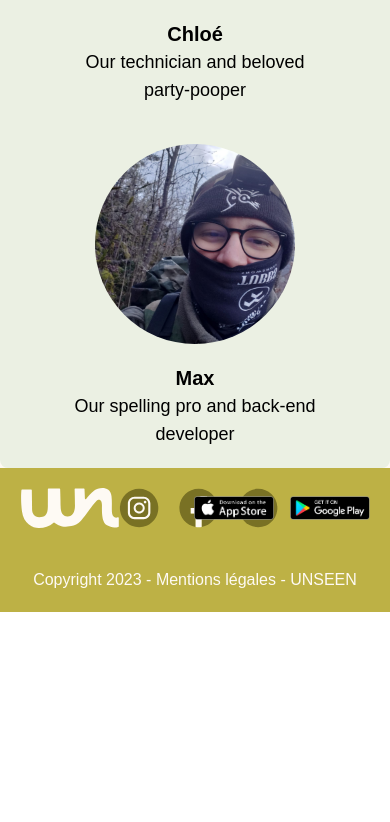
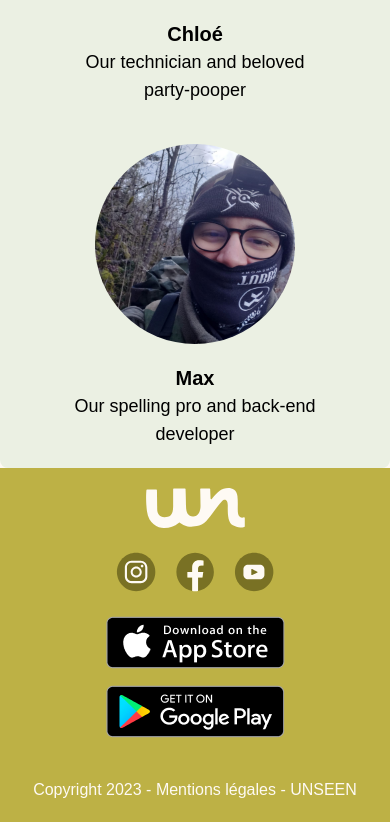
Before and after one commit to MaxLepan/unseen_website, a Nuxt app: page / in a window 390 px wide. Shown: the part 4575-5397 px from the top of the page. Before the commit the page ends 5187 px from the top, so only its background shows below. Built offline with nearby package versions, Linux system fonts and the light colour scheme.

Commit message:
UPD [Footer] Fixed responsiveness

```diff
--- a/components/footer.vue
+++ b/components/footer.vue
@@ -4,14 +4,14 @@
 
 <template>
   <footer class="bg-olive-300 sm:p-36 p-5">
-    <div class="flex sm:flex-row flex-column justify-around items-center">
+    <div class="flex sm:flex-row flex-col sm:gap-0 gap-6 justify-around items-center">
       <img alt="small logo" class="h-10" src="/icons/small_logo.svg"/>
       <div class="flex flex-row gap-5">
         <img alt="instagram logo" class="h-10" src="/icons/ig_logo.svg"/>
         <img alt="facebook logo" class="h-10" src="/icons/facebook_logo.svg"/>
         <img alt="youtube logo" class="h-10" src="/icons/youtube_logo.svg"/>
       </div>
-      <div class="flex flex-row gap-4">
+      <div class="flex sm:flex-row flex-col gap-4">
         <a>
           <img alt="download on app store" src="/images/dl_appstore.png"/>
         </a>
```
